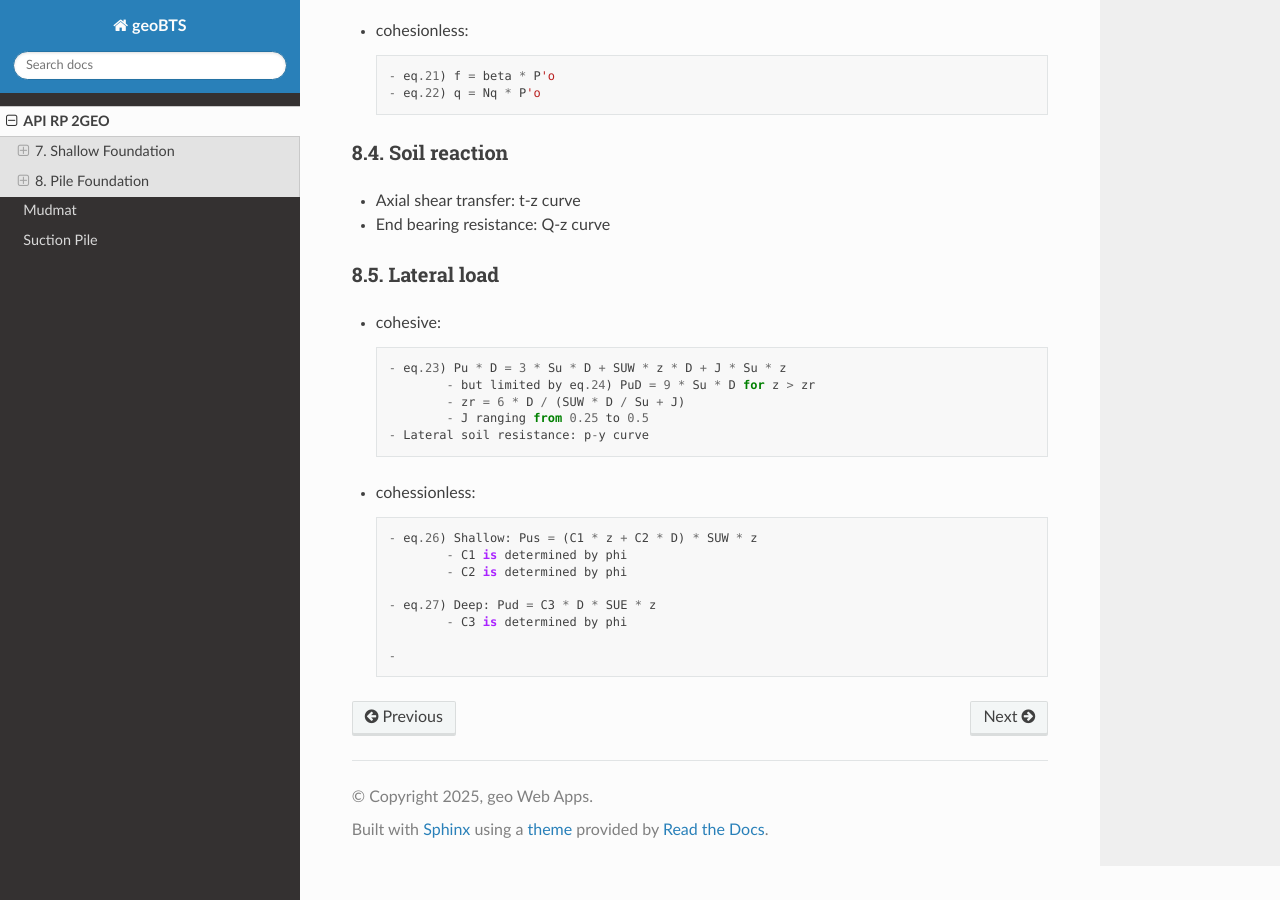
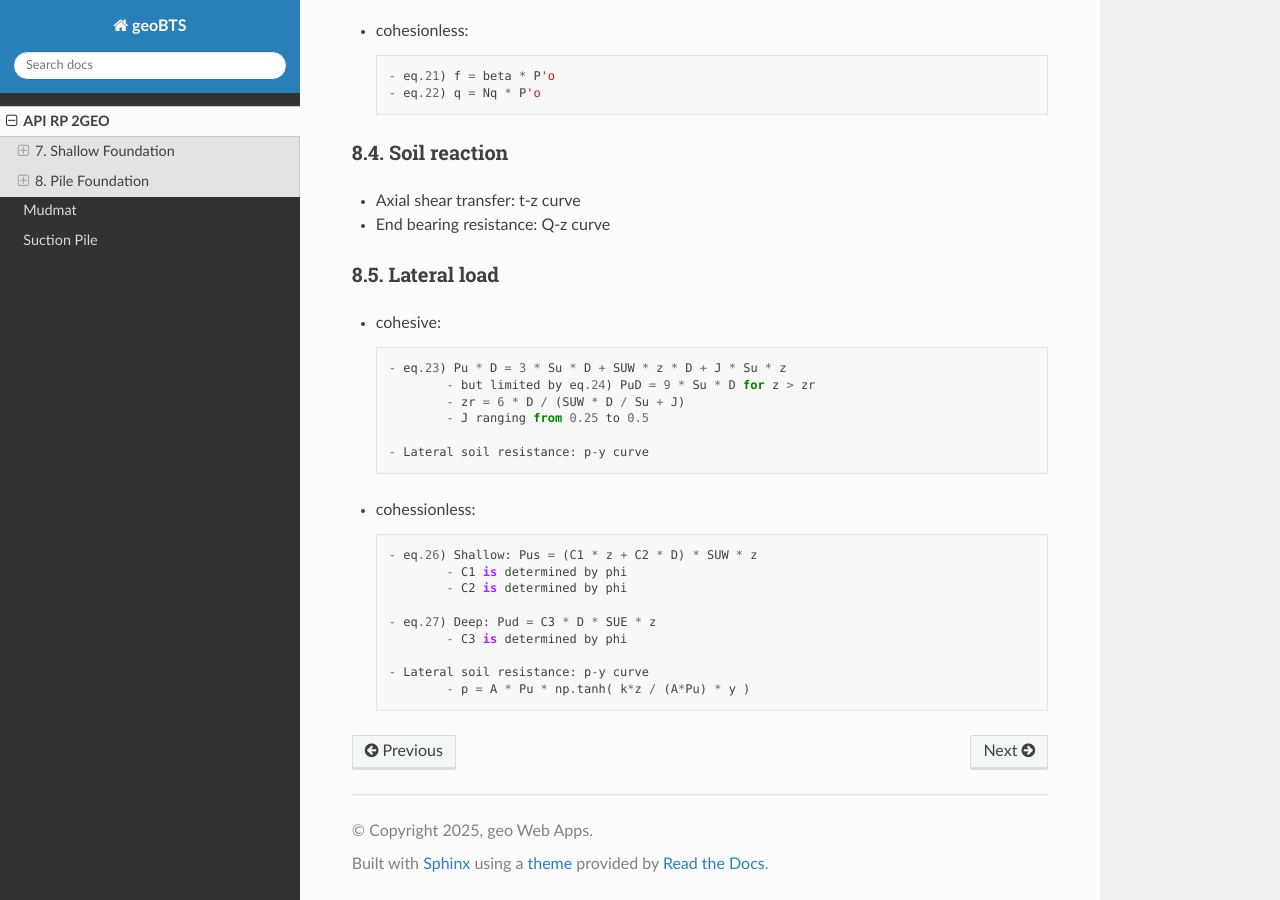
Before and after one commit to jungsohn/geoBTS, a Sphinx documentation site: the page built from docs/source/API_2GEO.rst, in a window 1280 px wide and 900 px high, scrolled down 2397 px. Built offline with Sphinx 7.4.7 and the Read the Docs theme 3.1.0, drawn with Linux system fonts in a browser that asks for light colours.

Commit message:
Update API_2GEO.rst

```diff
--- a/docs/source/API_2GEO.rst
+++ b/docs/source/API_2GEO.rst
@@ -141,6 +141,7 @@ A.7.12 Skirts
                 - but limited by eq.24) PuD = 9 * Su * D for z > zr
                 - zr = 6 * D / (SUW * D / Su + J)
                 - J ranging from 0.25 to 0.5
+
         - Lateral soil resistance: p-y curve
 
 - cohessionless::
@@ -152,4 +153,5 @@ A.7.12 Skirts
         - eq.27) Deep: Pud = C3 * D * SUE * z
                 - C3 is determined by phi
 
-        -
+        - Lateral soil resistance: p-y curve
+                - p = A * Pu * np.tanh( k*z / (A*Pu) * y )
```
